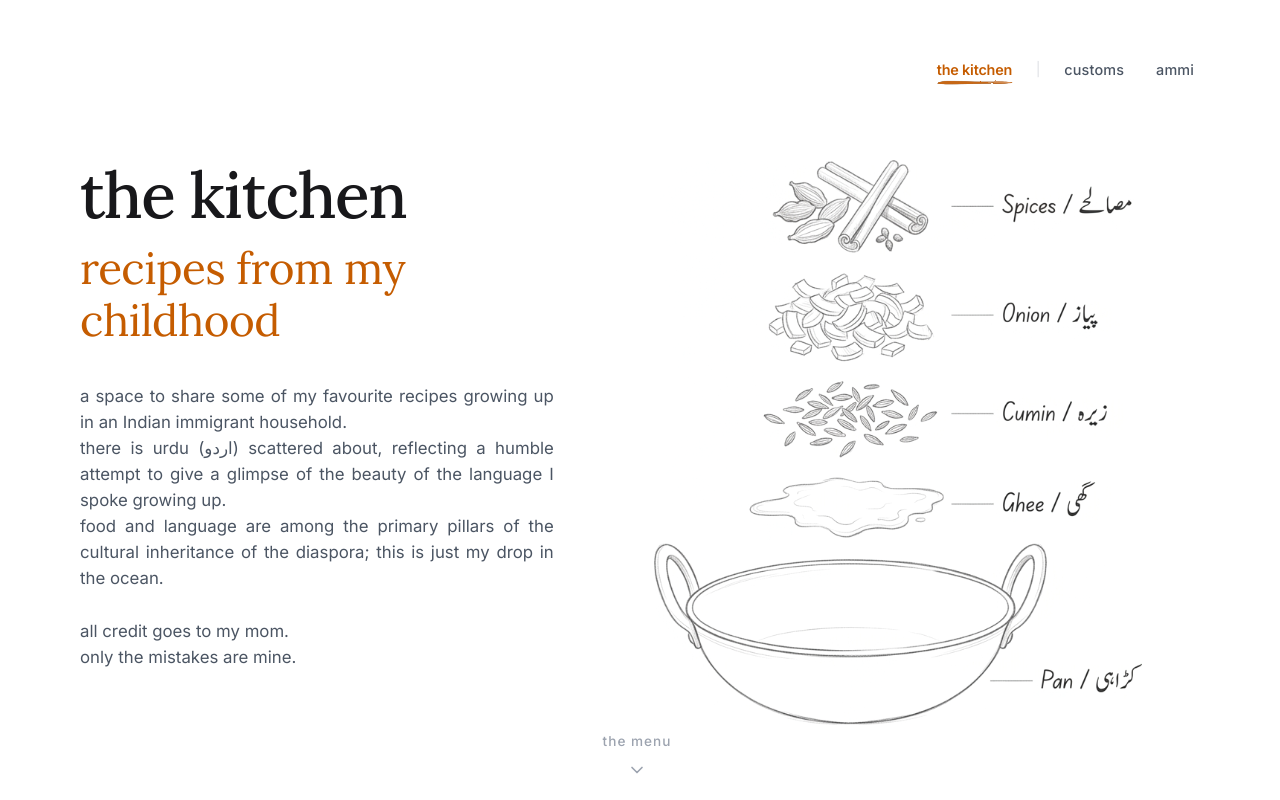
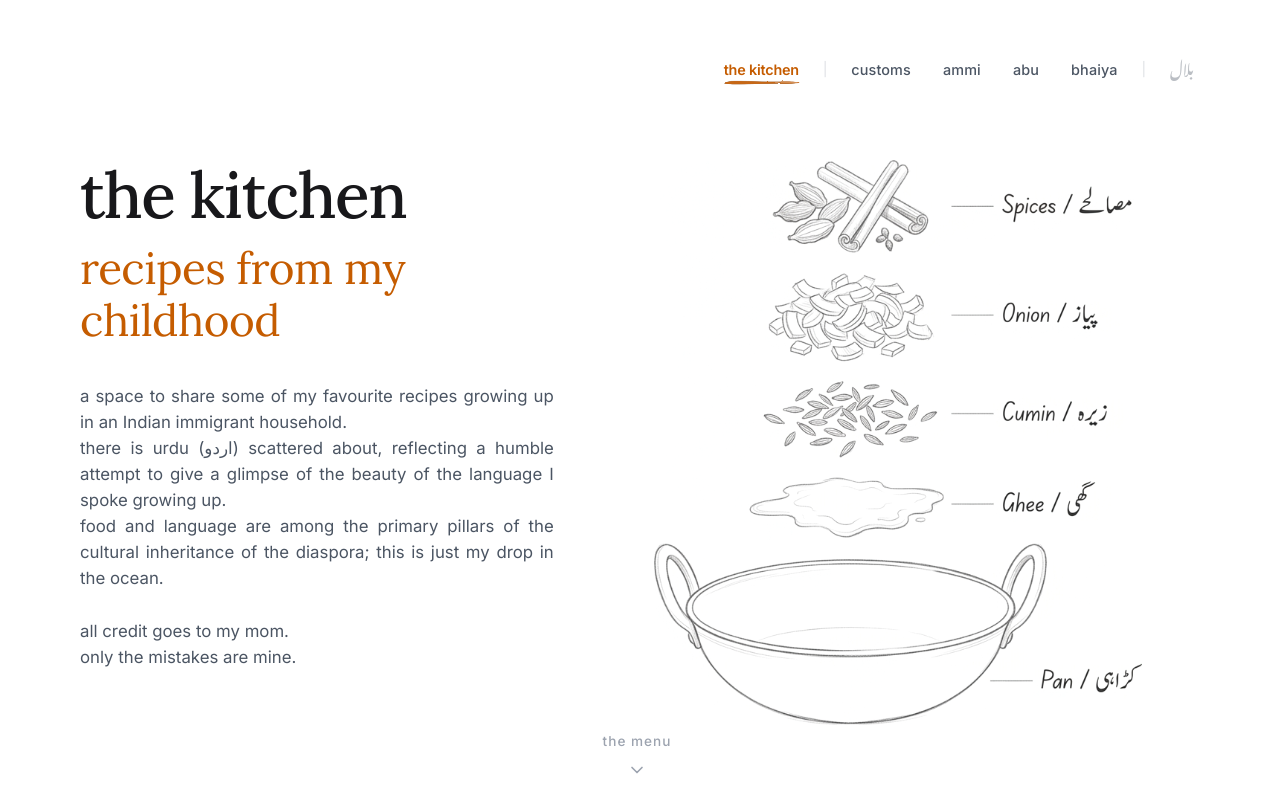
Before and after one commit to bilabbasi/bilalabbasi.github.io, a plain HTML site: page kitchen/index.html in a window 1280 px wide. Shown: the top 800 px of the page. Drawn offline with Linux system fonts and the light colour scheme; a web font is replaced by a local one.

Commit message:
Add family nav sequence with Urdu home link (بلال) and abu/bhaiya placeholders

```diff
--- a/config.js
+++ b/config.js
@@ -146,7 +146,10 @@ const KITCHEN_CONFIG = {
     nav: [
         { id: "kitchen", label: "the kitchen", urdu: "باورچی خانہ", path: "kitchen/", focal: true, dividerAfter: true },
         { id: "culture", label: "customs", urdu: "رسم و رواج", path: "kitchen/culture/" },
-        { id: "ammi", label: "ammi", urdu: "امی", path: "kitchen/me/" }
+        { id: "ammi", label: "ammi", urdu: "امی", path: "kitchen/me/" },
+        { id: "abu", label: "abu", urdu: "ابو", isText: true },
+        { id: "bhaiya", label: "bhaiya", urdu: "بھیا", isText: true, dividerAfter: true },
+        { id: "bilal", label: "bilal", desktopLabel: "بلال", urdu: "بلال", path: "", isHome: true }
     ],
 
     // -------------------------------------------------------------------------
@@ -171,6 +174,21 @@ const KITCHEN_CONFIG = {
         ammi: {
             title: "ammi",
             urdu: "امی",
+            urduColor: "#b83b14"
+        },
+        abu: {
+            title: "abu",
+            urdu: "ابو",
+            urduColor: "#b83b14"
+        },
+        bhaiya: {
+            title: "bhaiya",
+            urdu: "بھیا",
+            urduColor: "#b83b14"
+        },
+        bilal: {
+            title: "bilal",
+            urdu: "بلال",
             urduColor: "#b83b14"
         }
     },
--- a/index.css
+++ b/index.css
@@ -133,6 +133,32 @@ body {
     align-items: center;
 }
 
+/* End home link in Urdu script (بلال) */
+.nav-item-bilal a {
+    font-family: 'Noto Nastaliq Urdu', 'Urdu Typesetting', 'Jameel Noori Nastaleeq', 'Geeza Pro', Tahoma, serif;
+    font-size: 1.25rem;
+    font-weight: 500;
+    color: var(--text-title, #1e293b);
+    opacity: 0.38;
+    direction: rtl;
+    line-height: 1;
+    padding-bottom: 0;
+    border-bottom-color: transparent !important;
+    transition: opacity var(--transition-smooth, 0.25s ease), color var(--transition-smooth, 0.25s ease);
+}
+
+.nav-item-bilal a:hover {
+    opacity: 0.95;
+    color: var(--text-title, #1e293b);
+}
+
+.nav-item-bilal a:focus-visible {
+    opacity: 1;
+    outline: none;
+    box-shadow: 0 0 0 2px var(--bg-main), 0 0 0 3.5px var(--link-color, #7c2d12);
+    border-radius: 4px;
+}
+
 /* List holding navigation links */
 .nav-links {
     position: relative;
@@ -144,7 +170,8 @@ body {
 }
 
 /* Navigation items link text */
-.nav-item a {
+.nav-item a,
+.nav-item .nav-text {
     position: relative;
     display: inline-block;
     text-decoration: none;
@@ -158,6 +185,11 @@ body {
     padding-bottom: 3px;
     /* Reserve space to prevent layout baseline shifts */
     outline: none;
+}
+
+.nav-item .nav-text {
+    cursor: default;
+    user-select: none;
 }
 
 .nav-item a:focus-visible {
--- a/kitchen.css
+++ b/kitchen.css
@@ -677,8 +677,9 @@ body {
         margin: 0;
     }
 
-    /* Collapsible family members (ammi, and future spaces) collapse into <menu> */
-    .nav-links .nav-item-collapsible {
+    /* Collapsible family members (ammi, bilal, and future spaces) collapse into <menu> */
+    .nav-links .nav-item-collapsible,
+    .nav-links .nav-divider-collapsible {
         display: none !important;
     }
 
@@ -830,6 +831,16 @@ body {
     .mobile-nav-link:hover,
     .mobile-nav-link:active {
         color: var(--link-hover, #ea580c);
+    }
+
+    .mobile-nav-link.mobile-nav-text {
+        cursor: default;
+        user-select: none;
+    }
+
+    .mobile-nav-link.mobile-nav-text:hover,
+    .mobile-nav-link.mobile-nav-text:active {
+        color: var(--text-title, #1e293b);
     }
 
     /* English label (Left justified) */
--- a/nav.js
+++ b/nav.js
@@ -150,6 +150,9 @@
      * E.g. computeRelativePath("kitchen/me/", "kitchen/culture/") -> "../culture/"
      */
     function computeRelativePath(fromPath, toPath) {
+        if (!toPath && toPath !== "") return "";
+        fromPath = fromPath || "";
+        toPath = toPath || "";
         if (fromPath === toPath) return "./";
         const fromParts = fromPath.replace(/\/$/, "").split("/").filter(Boolean);
         const toParts = toPath.replace(/\/$/, "").split("/").filter(Boolean);
@@ -244,18 +247,23 @@
         const itemsHtml = [];
         navConfig.forEach(item => {
             const isActive = item.id === currentId;
-            const href = computeRelativePath(fromPath, item.path);
+            let href = (item.path !== undefined) ? computeRelativePath(fromPath, item.path) : "";
+            if (item.isHome && typeof window !== "undefined" && window.location.protocol === "file:") {
+                href += "index.html";
+            }
             const classes = [];
             if (isActive) classes.push("nav-home");
             if (item.focal) classes.push("nav-focal");
+            if (item.id === "bilal" || item.isHome) classes.push("nav-item-bilal");
 
             const classAttr = classes.length ? ` class="${classes.join(" ")}"` : "";
             const idAttr = item.id === "kitchen" ? ` id="kitchen-tab"` : "";
             const ariaSelected = isActive ? "true" : "false";
             const ariaCurrent = isActive ? ` aria-current="page"` : "";
-
-            // Dynamic label if "the kitchen"
-            let label = item.label;
+            const homeAttr = item.isHome ? ` data-is-home="true"` : "";
+
+            // Dynamic label if "the kitchen", or desktopLabel (e.g. Urdu "بلال" on desktop)
+            let label = item.desktopLabel || item.label;
             if (item.id === "kitchen" && typeof KITCHEN_CONFIG !== "undefined" && KITCHEN_CONFIG.name) {
                 label = KITCHEN_CONFIG.name;
             }
@@ -263,10 +271,19 @@
             // Collapsible items on mobile: items after "the kitchen" and "customs" (e.g. "ammi", and future family spaces)
             const isCollapsible = (item.id !== "kitchen" && item.id !== "culture");
             const collapsibleClass = isCollapsible ? " nav-item-collapsible" : "";
-
-            itemsHtml.push(`<li class="nav-item${collapsibleClass}" role="presentation" data-nav-id="${item.id}"><a href="${href}"${classAttr}${idAttr} data-nav-id="${item.id}" role="tab" aria-selected="${ariaSelected}"${ariaCurrent}>${label}</a></li>`);
+            const bilalLiClass = (item.id === "bilal" || item.isHome) ? " nav-item-bilal" : "";
+
+            let innerHtml = "";
+            if (item.isText) {
+                innerHtml = `<span class="nav-text" data-nav-id="${item.id}">${label}</span>`;
+            } else {
+                innerHtml = `<a href="${href}"${classAttr}${idAttr}${homeAttr} data-nav-id="${item.id}" role="tab" aria-selected="${ariaSelected}"${ariaCurrent}>${label}</a>`;
+            }
+
+            itemsHtml.push(`<li class="nav-item${collapsibleClass}${bilalLiClass}" role="presentation" data-nav-id="${item.id}">${innerHtml}</li>`);
             if (item.dividerAfter) {
-                itemsHtml.push(`<li class="nav-divider" aria-hidden="true">|</li>`);
+                const dividerCollapsibleClass = isCollapsible ? " nav-divider-collapsible" : "";
+                itemsHtml.push(`<li class="nav-divider${dividerCollapsibleClass}" aria-hidden="true">|</li>`);
             }
         });
 
@@ -284,7 +301,10 @@
             if (!isCollapsible) return; // Exclude items already visible in the top nav bar
 
             const isActive = item.id === currentId;
-            const href = computeRelativePath(fromPath, item.path);
+            let href = item.path ? computeRelativePath(fromPath, item.path) : "";
+            if (item.isHome && typeof window !== "undefined" && window.location.protocol === "file:") {
+                href += "index.html";
+            }
             let label = item.label;
             if (item.id === "kitchen" && typeof KITCHEN_CONFIG !== "undefined" && KITCHEN_CONFIG.name) {
                 label = KITCHEN_CONFIG.name;
@@ -294,16 +314,29 @@
                 if (item.id === "kitchen") urduLabel = "باورچی خانہ";
                 else if (item.id === "culture") urduLabel = "رسم و رواج";
                 else if (item.id === "ammi") urduLabel = "امی";
+                else if (item.id === "abu") urduLabel = "ابو";
+                else if (item.id === "bhaiya") urduLabel = "بھیا";
+                else if (item.id === "bilal") urduLabel = "بلال";
             }
             const activeClass = isActive ? " is-active" : "";
             const ariaCurrent = isActive ? ` aria-current="page"` : "";
-
-            dropdownItemsHtml.push(`
-                <a href="${href}" class="mobile-nav-link${activeClass}" data-mobile-nav-id="${item.id}"${ariaCurrent}>
-                    <span class="mobile-nav-label-en">${label}</span>
-                    <span class="mobile-nav-label-ur">${urduLabel}</span>
-                </a>
-            `.trim());
+            const homeAttr = item.isHome ? ` data-is-home="true"` : "";
+
+            if (item.isText) {
+                dropdownItemsHtml.push(`
+                    <div class="mobile-nav-link mobile-nav-text" data-mobile-nav-id="${item.id}">
+                        <span class="mobile-nav-label-en">${label}</span>
+                        <span class="mobile-nav-label-ur">${urduLabel}</span>
+                    </div>
+                `.trim());
+            } else {
+                dropdownItemsHtml.push(`
+                    <a href="${href}" class="mobile-nav-link${activeClass}" data-mobile-nav-id="${item.id}"${ariaCurrent}${homeAttr}>
+                        <span class="mobile-nav-label-en">${label}</span>
+                        <span class="mobile-nav-label-ur">${urduLabel}</span>
+                    </a>
+                `.trim());
+            }
         });
 
         const logoSrc = resolveAssetPath(fromPath, "assets/kitchen_collapsible_menu_logo_2.png");
@@ -377,7 +410,7 @@
         if (backdrop && backdrop.addEventListener) {
             backdrop.addEventListener("click", closeMenu);
         }
-        const links = dropdown.querySelectorAll ? dropdown.querySelectorAll(".mobile-nav-link") : [];
+        const links = dropdown.querySelectorAll ? dropdown.querySelectorAll("a.mobile-nav-link") : [];
         if (links.forEach) {
             links.forEach(l => {
                 if (l.addEventListener) l.addEventListener("click", closeMenu);
@@ -809,14 +842,17 @@
                     const fromPath = currentItem ? currentItem.path : "kitchen/";
 
                     navConfig.forEach(item => {
+                        if (item.isText || !item.path) return;
+                        let newRelHref = computeRelativePath(fromPath, item.path);
+                        if (item.isHome && typeof window !== "undefined" && window.location.protocol === "file:") {
+                            newRelHref += "index.html";
+                        }
                         const itemLink = navLinks.querySelector(`a[data-nav-id="${item.id}"]`);
                         if (itemLink) {
-                            const newRelHref = computeRelativePath(fromPath, item.path);
                             itemLink.setAttribute("href", newRelHref);
                         }
-                        const mobileLink = header.querySelector(`.mobile-nav-link[data-mobile-nav-id="${item.id}"]`);
+                        const mobileLink = header.querySelector(`a.mobile-nav-link[data-mobile-nav-id="${item.id}"]`);
                         if (mobileLink) {
-                            const newRelHref = computeRelativePath(fromPath, item.path);
                             mobileLink.setAttribute("href", newRelHref);
                         }
                     });
@@ -895,8 +931,12 @@
         }
 
         // Only intercept intra-navbar tab navigation (tabs with data-nav-id or data-mobile-nav-id)
+        if (link.getAttribute("data-is-home") === "true") {
+            return; // Normal link click back to beginning
+        }
+
         const targetNavId = link.getAttribute("data-nav-id") || link.getAttribute("data-mobile-nav-id");
-        if (!targetNavId) {
+        if (!targetNavId || targetNavId === "bilal") {
             return; // Normal link click
         }
 
```
Also changed, not shown: tests/test_nav.js (+15 -0 lines).
